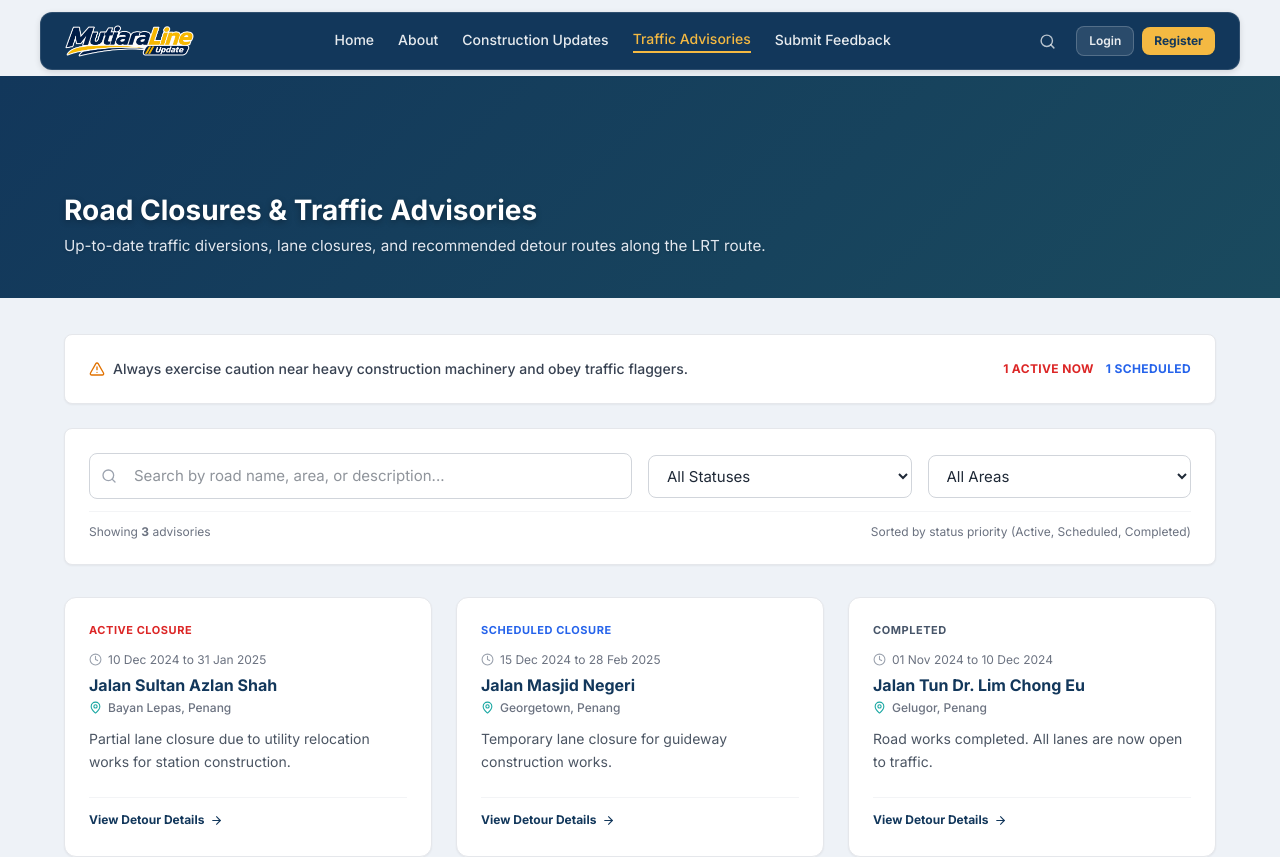
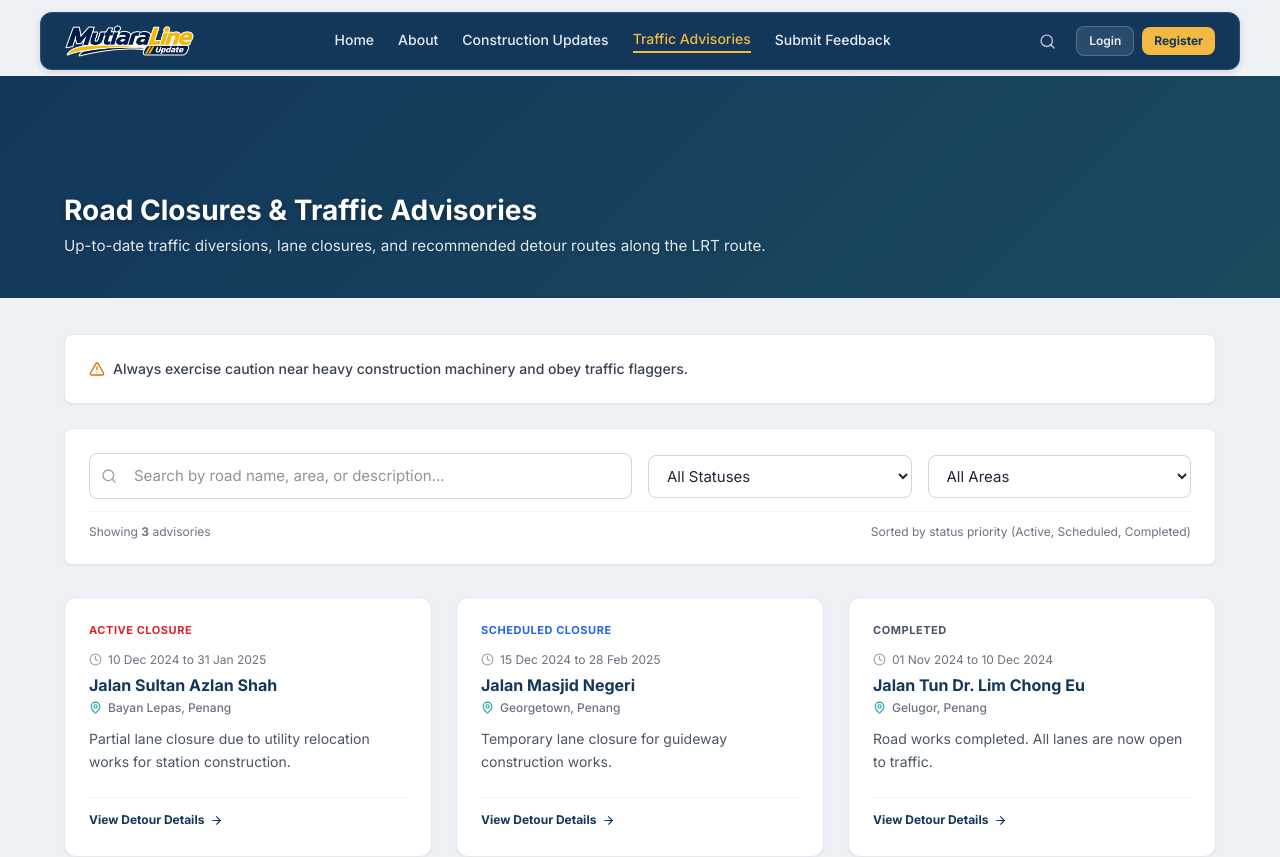
Before and after one commit to HazriqAfiq/Mutiara-LRT-Line-Community-Information-System, a React (Vite) app in the folder frontend/: page /road-closures in a window 1280 px wide. Shown: the top 857 px of the page. Built offline with nearby package versions, Linux system fonts and the light colour scheme.

Commit message:
style: remove active and scheduled count badges from road closures alert bar

```diff
--- a/frontend/src/pages/public/RoadClosuresPage.jsx
+++ b/frontend/src/pages/public/RoadClosuresPage.jsx
@@ -86,10 +86,6 @@ export default function RoadClosuresPage() {
 
   const hasActiveFilters = Boolean(search || status || location);
 
-  // Status counts for quick dashboard badges
-  const activeCount = closures.filter((c) => c.status === 'active').length;
-  const scheduledCount = closures.filter((c) => c.status === 'scheduled').length;
-
   return (
     <div className="min-h-screen pb-16">
       {/* Header */}
@@ -100,22 +96,11 @@ export default function RoadClosuresPage() {
 
       <div className="container mt-8">
         {/* Quick summary alert bar */}
-        <div className="card p-4 mb-6 flex flex-wrap items-center justify-between gap-4 bg-gray-50 border border-gray-200">
-          <div className="flex items-center gap-2 text-xs sm:text-sm text-gray-700 font-medium">
-            <AlertTriangle size={16} className="text-amber-600 flex-shrink-0" />
-            <span>
-              Always exercise caution near heavy construction machinery and obey traffic flaggers.
-            </span>
-          </div>
-
-          <div className="flex items-center gap-3 text-xs">
-            <span className="badge badge-active font-semibold">
-              {activeCount} Active Now
-            </span>
-            <span className="badge badge-scheduled font-semibold">
-              {scheduledCount} Scheduled
-            </span>
-          </div>
+        <div className="card p-4 mb-6 flex items-center gap-2 bg-gray-50 border border-gray-200 text-xs sm:text-sm text-gray-700 font-medium">
+          <AlertTriangle size={16} className="text-amber-600 flex-shrink-0" />
+          <span>
+            Always exercise caution near heavy construction machinery and obey traffic flaggers.
+          </span>
         </div>
 
         {/* Filters Card */}
```
